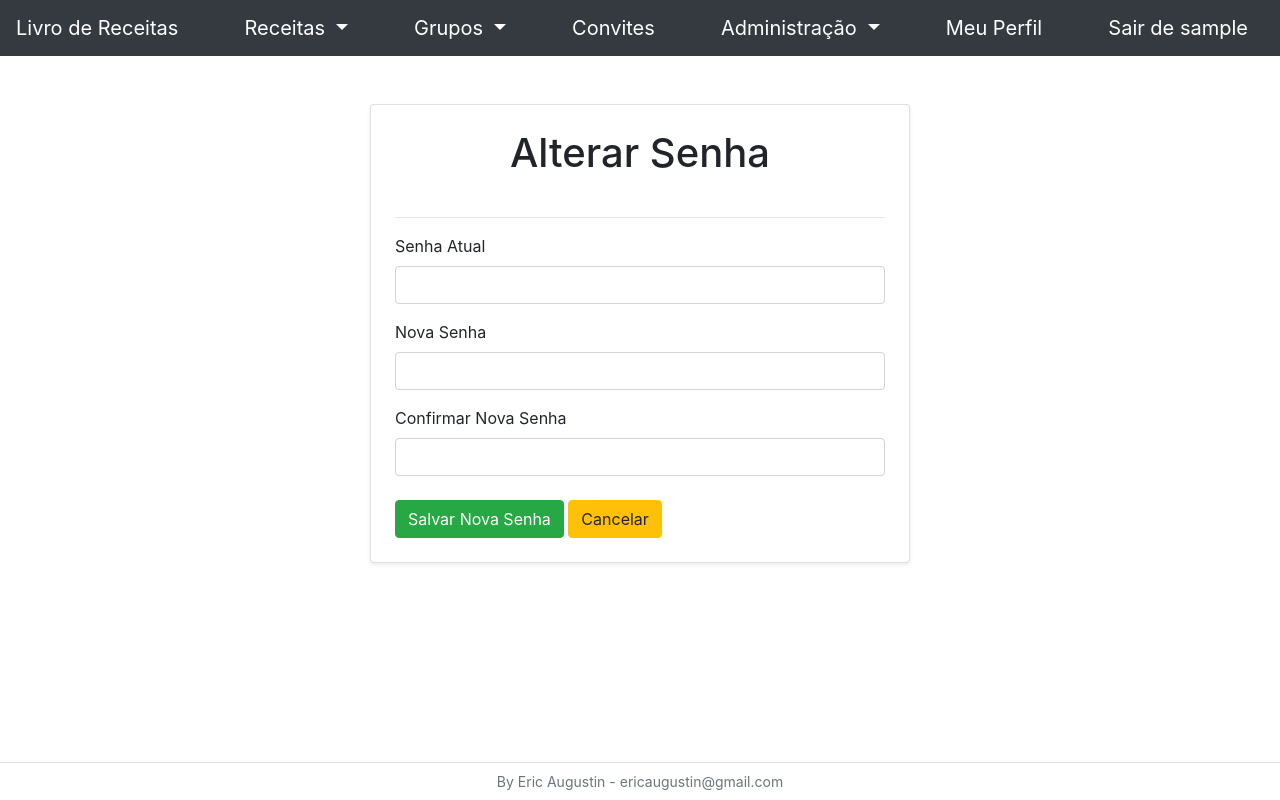
After one commit to augustin1977/Livro_Receitas, a Django app: page /alterar-senha/ in a window 1280 px wide. The commit adds this page. Run offline with Django 4.2, Linux system fonts and the light colour scheme; the visitor is signed in with stand-in values (Sample User, id 1); data that the repository does not hold is empty.

Commit message:
criando recuperação de senha e obrigando troca de senha quando da recuperação alem de outras melhorias de layout e desnho de interface

```diff
--- a/receita/views.py
+++ b/receita/views.py
@@ -83,7 +83,7 @@ def valida_cadastro_material(request):
         # Quebra o texto por linhas
         linhas = ingredientes_string.strip().split('\n')
 
-        for linha in int(len(linhas)) if isinstance(linhas, str) else linhas:
+        for linha in linhas:
             if not linha.strip():
                 continue
 
@@ -166,7 +166,8 @@ def home(request):
 
     context = {
         'Grupos': grupos,
-        'ReceitasPessoais': receitas_pessoais
+        'ReceitasPessoais': receitas_pessoais,
+        'usuario':usuario_atual.get_full_name()
     }
 
     return render(request, "home.html", context)
--- a/templates/menu_basico.html
+++ b/templates/menu_basico.html
@@ -38,12 +38,13 @@
         Administração
     </a>
     <div class="dropdown-menu dropdown-menu-dark bg-dark" aria-labelledby="dropAdmin">
+        <a class="dropdown-item text-light" href="{% url 'listar_usuarios' %}">Gerenciar Usuários</a>
         <a class="dropdown-item text-light" href="{% url 'cadastrar' %}">Cadastrar Usuários</a>
     </div>
 </div>
+{% endif %}
 
 
 <a class="navbar-brand" href="{% url 'editar' %}">
     Meu Perfil
 </a>
-{% endif %}
--- a/usuarios/models.py
+++ b/usuarios/models.py
@@ -8,8 +8,9 @@ class Tipo(models.Model):
         return self.tipo
 class Usuario(AbstractUser):
     """Usa username nativo como login/nickname, email, first_name e last_name"""
-    foto = models.ImageField(upload_to='perfis/', null=True, blank=True)
     tipo = models.ForeignKey(Tipo, on_delete=models.DO_NOTHING, null=True, blank=True)
+    deve_trocar_senha= models.BooleanField(default=False)
+
 
     def __str__(self):
         # Retorna o primeiro nome se houver, senão o nickname de login
--- /dev/null
+++ b/usuarios/templates/alterar_senha.html
@@ -0,0 +1,43 @@
+{% extends 'base.html' %}
+{% block 'titulo' %} Alterar Senha {% endblock %}
+
+{% block 'menu'%}
+{% include 'menu_basico.html' %}
+{% endblock %}
+
+{% block 'conteudo' %}
+<div class="container mt-5 mb-5">
+    <div class="row justify-content-center">
+        <div class="col-md-6">
+            <div class="card shadow-sm p-4">
+                <h1 class="text-center mb-4">Alterar Senha</h1>
+                <hr>
+
+                <form method="POST">
+                    {% csrf_token %}
+
+                    <div class="mb-3">
+                        <label class="form-label">Senha Atual</label>
+                        <input name="senha_atual" class="form-control" type="password" required>
+                    </div>
+
+                    <div class="mb-3">
+                        <label class="form-label">Nova Senha</label>
+                        <input name="nova_senha" class="form-control" type="password" required>
+                    </div>
+
+                    <div class="mb-3">
+                        <label class="form-label">Confirmar Nova Senha</label>
+                        <input name="confirmar_senha" class="form-control" type="password" required>
+                    </div>
+
+                    <div class="d-grid gap-2 mt-4">
+                        <button class="btn btn-success" type="submit">Salvar Nova Senha</button>
+                        <a href="{% url 'editar' %}" class="btn btn-warning">Cancelar</a>
+                    </div>
+                </form>
+            </div>
+        </div>
+    </div>
+</div>
+{% endblock %}
--- a/usuarios/templates/login.html
+++ b/usuarios/templates/login.html
@@ -40,6 +40,10 @@
         <input class="btn btn-info btn-blue" type="submit" value="enviar">
         <a href="{% url 'cadastrar' %}" class="btn btn-warning btn-mg">Cadastrar</a>
     </div>
+    <div class="mt-4">
+    <a href="{% url 'esqueci_senha' %}" class="btn btn-link px-0">
+    Esqueci minha senha</a>
+    </div>
 </form>
 
 
--- a/usuarios/url.py
+++ b/usuarios/url.py
@@ -21,4 +21,10 @@ urlpatterns = [
     path('grupo/<int:grupo_id>/promover/<int:usuario_id>/', views.promover_administrador, name='promover_administrador'),
     path('grupo/<int:grupo_id>/revogar/<int:usuario_id>/', views.revogar_administrador, name='revogar_administrador'),
     path('grupo/excluir/<int:grupo_id>/', views.excluir_grupo, name='excluir_grupo'),
+    path("alterar-senha/", views.alterar_senha, name="alterar_senha"),
+    path("esqueci-senha/", views.esqueci_senha, name="esqueci_senha"),
+    path("trocar-senha-obrigatoria/", views.trocar_senha_obrigatoria, name="trocar_senha_obrigatoria"),
+    path("excluir-conta/", views.excluir_conta, name="excluir_conta"),
+    path("usuarios/", views.listar_usuarios, name="listar_usuarios"),
+    path("usuarios/excluir/<int:usuario_id>/", views.excluir_usuario_admin, name="excluir_usuario_admin"),
 ]
--- a/usuarios/views.py
+++ b/usuarios/views.py
@@ -1,18 +1,171 @@
 from django.shortcuts import render, redirect, get_object_or_404
 from django.http import HttpResponse
 from .models import *
+from receita.models import *
 from django.shortcuts import redirect
 from hashlib import sha256
 from django.contrib.auth import authenticate
-from django.contrib.auth import login as login_django
+from django.contrib.auth import login as login_django, logout
 from autentica import *
 from django.db import IntegrityError
 import re
+from django.contrib import messages
+from django.core.mail import send_mail
+from django.conf import settings
+from django.utils.crypto import get_random_string
 def login(request):
     # cria a view do login do usuário
     status=str(request.GET.get('status'))
     return render(request, "login.html", {'status':status})
+@usuario
+def alterar_senha(request):
+    if request.method == "POST":
+        senha_atual = request.POST.get("senha_atual")
+        nova_senha = request.POST.get("nova_senha")
+        confirmar_senha = request.POST.get("confirmar_senha")
 
+        if not request.user.check_password(senha_atual):
+            messages.error(request, "Senha atual incorreta.")
+            return redirect("alterar_senha")
+
+        if nova_senha != confirmar_senha:
+            messages.error(request, "As novas senhas não conferem.")
+            return redirect("alterar_senha")
+
+        if len(nova_senha) < 6:
+            messages.error(request, "A nova senha deve ter pelo menos 6 caracteres.")
+            return redirect("alterar_senha")
+
+        request.user.set_password(nova_senha)
+        request.user.deve_trocar_senha = False
+        request.user.save()
+
+        login_django(request, request.user)
+
+        messages.success(request, "Senha alterada com sucesso.")
+        return redirect("home")
+
+    return render(request, "alterar_senha.html")
+def esqueci_senha(request):
+    if request.method == "POST":
+        email = request.POST.get("email", "").strip()
+
+        try:
+            usuario = Usuario.objects.get(email=email)
+        except Usuario.DoesNotExist:
+            messages.error(request, "Não existe usuário cadastrado com este e-mail.")
+            return redirect("esqueci_senha")
+
+        senha_provisoria = get_random_string(10)
+
+        usuario.set_password(senha_provisoria)
+        usuario.deve_trocar_senha = True
+        usuario.save()
+
+        send_mail(
+            "Senha provisória - Livro de Receitas",
+            f"Sua senha provisória é: {senha_provisoria}\n\nAo entrar no sistema, você será obrigado a criar uma nova senha.",
+            settings.DEFAULT_FROM_EMAIL,
+            [usuario.email],
+            fail_silently=False,
+        )
+
+        messages.success(request, "Uma senha provisória foi enviada para seu e-mail.")
+        return redirect("login")
+
+    return render(request, "esqueci_senha.html")
+
+@usuario
+def trocar_senha_obrigatoria(request):
+    if not request.user.deve_trocar_senha:
+        return redirect("home")
+
+    if request.method == "POST":
+        nova_senha = request.POST.get("nova_senha")
+        confirmar_senha = request.POST.get("confirmar_senha")
+
+        if nova_senha != confirmar_senha:
+            messages.error(request, "As senhas não conferem.")
+            return redirect("trocar_senha_obrigatoria")
+
+        if len(nova_senha) < 6:
+            messages.error(request, "A nova senha deve ter pelo menos 6 caracteres.")
+            return redirect("trocar_senha_obrigatoria")
+
+        request.user.set_password(nova_senha)
+        request.user.deve_trocar_senha = False
+        request.user.save()
+
+        login_django(request, request.user)
+
+        messages.success(request, "Senha alterada com sucesso.")
+        return redirect("home")
+
+    return render(request, "trocar_senha_obrigatoria.html")
+
+@usuario
+def excluir_conta(request):
+    if request.method == "POST":
+        senha = request.POST.get("senha")
+        confirmar = request.POST.get("confirmar")
+
+        if confirmar != "EXCLUIR":
+            messages.error(request, "Digite EXCLUIR para confirmar.")
+            return redirect("excluir_conta")
+
+        if not request.user.check_password(senha):
+            messages.error(request, "Senha incorreta.")
+            return redirect("excluir_conta")
+
+        usuario = request.user
+
+        receitas = Receita.objects.filter(usuario=usuario)
+        Ingrediente.objects.filter(receita__in=receitas).delete()
+        receitas.delete()
+
+        usuario.grupos.clear()
+        usuario.grupos_administrados.clear()
+        usuario.convites_recebidos.all().delete()
+
+        logout(request)
+        usuario.delete()
+
+        messages.success(request, "Sua conta foi excluída com sucesso.")
+        return redirect("login")
+
+    return render(request, "excluir_conta.html")
+@admin_geral
+def listar_usuarios(request):
+    usuarios = Usuario.objects.all().order_by("username")
+    return render(request, "listar_usuarios.html", {"usuarios": usuarios})
+
+
+@admin_geral
+def excluir_usuario_admin(request, usuario_id):
+    usuario_alvo = get_object_or_404(Usuario, id=usuario_id)
+
+    if usuario_alvo == request.user:
+        messages.error(request, "Você não pode excluir sua própria conta por esta tela.")
+        return redirect("listar_usuarios")
+
+    if request.method == "POST":
+        receitas = Receita.objects.filter(usuario=usuario_alvo)
+        Ingrediente.objects.filter(receita__in=receitas).delete()
+        receitas.delete()
+
+        usuario_alvo.grupos.clear()
+        usuario_alvo.grupos_administrados.clear()
+        usuario_alvo.convites_recebidos.all().delete()
+
+        nome = usuario_alvo.username
+        usuario_alvo.delete()
+
+        messages.success(request, f"Usuário '{nome}' excluído com sucesso.")
+        return redirect("listar_usuarios")
+
+    return render(request, "confirmar_excluir_usuario.html", {
+        "usuario_alvo": usuario_alvo
+    })
 def cadastrar(request):
     # cria a view do cadastro de usuaário
     status=str(request.GET.get('status'))
@@ -143,32 +296,34 @@ def valida_cadastro(request):
         return render(request, 'cadastro.html', contexto_retorno)
 
 def validar_login(request):
-    if request.method == "POST":
-        nome = request.POST.get('username')
-        senha = request.POST.get('senha')
+    if request.method != "POST":
+        return redirect("login")
 
-        # 1. Como o login padrão do Django busca por 'username', precisamos
-        # encontrar o username correspondente ao e-mail digitado.
-        try:
-            usuario_objeto = Usuario.objects.get(username=nome)
-            username = usuario_objeto.username
-        except Usuario.DoesNotExist:
-            # Se o e-mail não existir, redireciona informando erro
-            return redirect('/auth/login/?status=1')
+    nome = request.POST.get("username", "").strip()
+    senha = request.POST.get("senha", "")
 
-        # 2. O authenticate valida se o username e a senha batem
-        usuario_autenticado = authenticate(request, username=username, password=senha)
+    try:
+        usuario_objeto = Usuario.objects.get(username=nome)
+    except Usuario.DoesNotExist:
+        return redirect("/auth/login/?status=1")
 
-        if usuario_autenticado is not None:
-            # 3. Loga o usuário criando a sessão segura nativa do Django
-            login_django(request, usuario_autenticado)
-            return redirect('/receita/home/')
-        else:
-            # Senha incorreta
-            return redirect('/auth/login/?status=1')
+    usuario_autenticado = authenticate(
+        request,
+        username=usuario_objeto.username,
+        password=senha
+    )
 
-    # Caso tentem acessar a URL via GET diretamente
-    return redirect('/auth/login/')
+    if usuario_autenticado is None:
+        messages.error(request, "Usuário ou senha inválidos.")
+        return redirect("login")
+
+    login_django(request, usuario_autenticado)
+
+    if usuario_autenticado.deve_trocar_senha:
+        return redirect("trocar_senha_obrigatoria")
+
+    return redirect("/receita/home/")
+
 @usuario
 def sair(request):
     request.session.flush() # sair do usuário
```
Also changed, not shown: livroReceitas/settings.py (+18 -0 lines), receita/templates/cadastroReceita.html (+18 -16 lines), receita/templates/editar_receita.html (+19 -17 lines), receita/templates/home.html (+14 -2 lines), usuarios/templates/confirmar_excluir_usuario.html (added, +30 -0 lines), usuarios/templates/editar.html (+7 -6 lines), usuarios/templates/esqueci_senha.html (added, +33 -0 lines), usuarios/templates/excluir_conta.html (added, +45 -0 lines), usuarios/templates/excluir_usuarios.html (added, +45 -0 lines), usuarios/templates/listar_usuarios.html (added, +45 -0 lines), usuarios/templates/trocar_senha_obrigatoria.html (added, +38 -0 lines), usuarios/migrations/0009_remove_usuario_foto_usuario_deve_trocar_senha.py (added).
